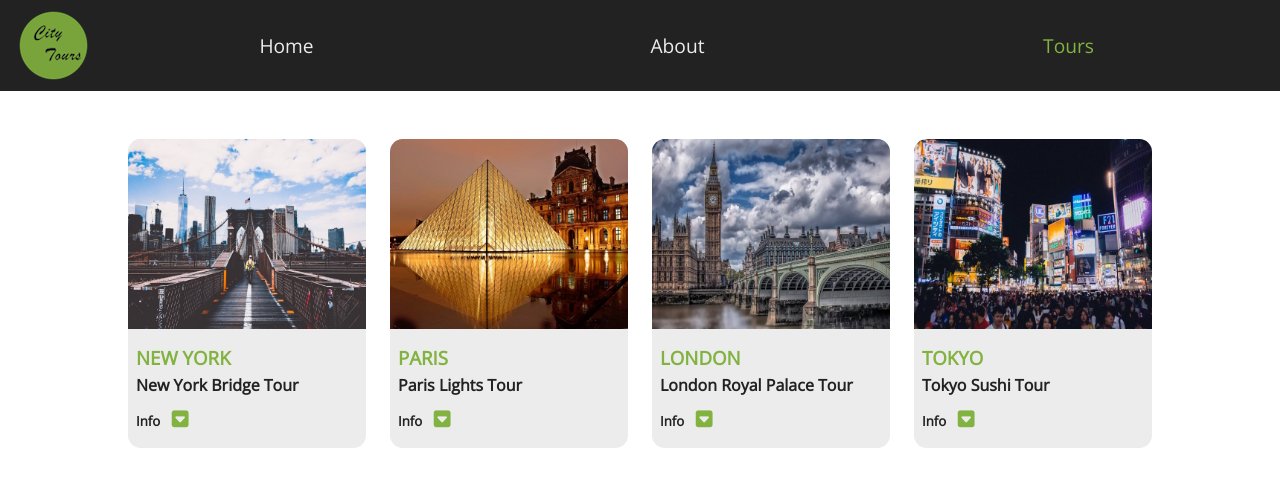
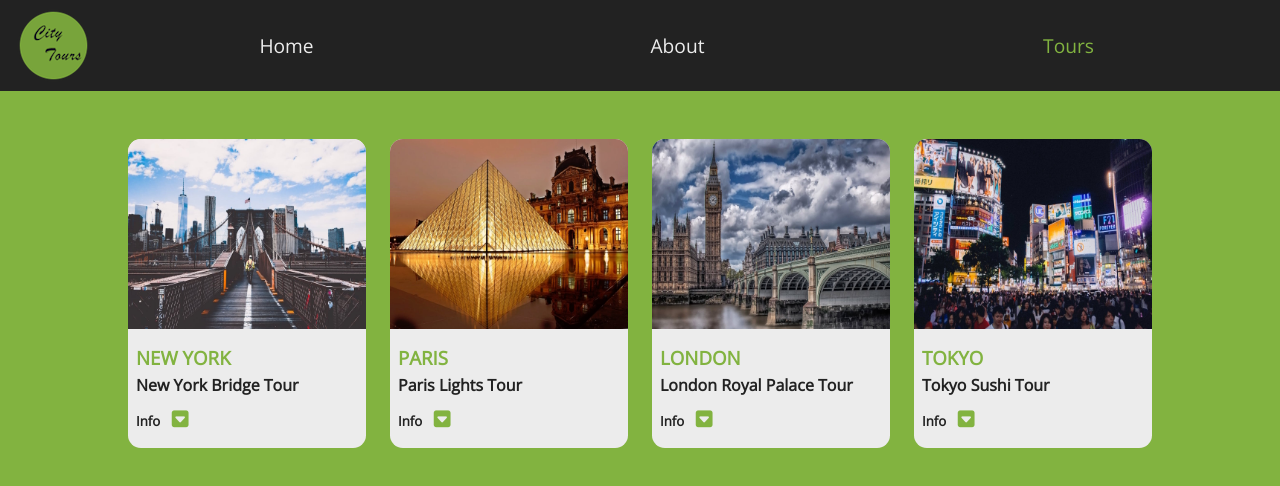
Before and after one commit to sadavoya/city-tours, a React (Create React App) app: page / in a window 1280 px wide. Shown: the top 486 px of the page. Built offline with nearby package versions, Linux system fonts and the light colour scheme.

Commit message:
Make background color green

```diff
--- a/src/index.scss
+++ b/src/index.scss
@@ -10,7 +10,7 @@ $mainWhite: #fff;
 $mainGrey: #ececec;
 
 body{
-    background-color: $mainWhite;
+    background-color: $mainGreen;
     color: $mainBlack;
     font-family: 'Open Sans', sans-serif;
 }
```
